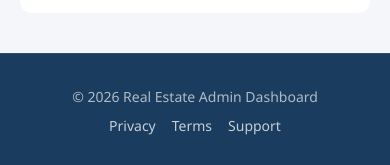
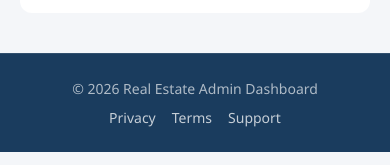
Before and after one commit to abdelrhman-shibl44/real-estate-admin-dashboard, a React (Vite) app: page /properties in a window 390 px wide. Shown: the part 3099-3264 px from the top of the page. Built offline with nearby package versions, Linux system fonts and the light colour scheme.

Commit message:
Refactor layout components for improved responsiveness and structure; update Footer styles, integrate NavbarSearch, and adjust CSS variables for Navbar height.

```diff
--- a/src/components/layout/Footer/index.jsx
+++ b/src/components/layout/Footer/index.jsx
@@ -1,7 +1,7 @@
 export default function Footer() {
   return (
     <footer className="footer mt-auto">
-      <div className="container-fluid py-3 d-flex flex-column flex-md-row justify-content-between align-items-center">
+      <div className="container-fluid py-2 d-flex flex-column flex-md-row justify-content-between align-items-center">
         <p className="mb-0">
           © {new Date().getFullYear()} Real Estate Admin Dashboard
         </p>
--- a/src/components/layout/Navbar/NavbarRight.jsx
+++ b/src/components/layout/Navbar/NavbarRight.jsx
@@ -1,11 +1,10 @@
+import NavbarSearch from "./NavbarSearch";
+
 export default function NavbarRight() {
   return (
     <div className="d-flex align-items-center gap-3 gap-md-3">
       {/* Search (hidden on small screens) */}
-      <button className="btn btn-light d-none d-md-inline-flex">
-        <i className="bi bi-search"></i>
-      </button>
-
+      <NavbarSearch />
       {/* Notifications */}
       <button className="btn btn-light position-relative">
         <i className="bi bi-bell"></i>
@@ -16,7 +15,6 @@ export default function NavbarRight() {
           3
         </span>
       </button>
-
       {/* User: show only avatar on mobile */}
       <div className="d-flex align-items-center gap-2">
         <div
--- a/src/components/layout/Navbar/NavbarSearch.jsx
+++ b/src/components/layout/Navbar/NavbarSearch.jsx
@@ -1,7 +1,11 @@
-import React from "react";
-
 const NavbarSearch = () => {
-  return <div>NavbarSearch</div>;
+  return (
+    <>
+      <button className="btn btn-light d-none d-md-inline-flex">
+        <i className="bi bi-search"></i>
+      </button>
+    </>
+  );
 };
 
 export default NavbarSearch;
--- a/src/data/properties.js
+++ b/src/data/properties.js
@@ -136,12 +136,3 @@ export const properties = [
     ],
   },
 ];
-
-export const stats = {
-  totalProperties: properties.length,
-  totalClients: 124,
-  newRequests: 18,
-  totalSales: properties
-    .filter((p) => p.status === "Sold")
-    .reduce((sum, p) => sum + p.price, 0),
-};
--- a/src/index.css
+++ b/src/index.css
@@ -1,7 +1,7 @@
 :root {
   /* Layout */
   --sidebar-width: 260px;
-  --nav-h: 86px;
+  --nav-h: 135px;
 
   /* Brand */
   --primary-color: #1a3c5e;
@@ -78,9 +78,12 @@ body {
 /* Main Content */
 .main-content {
   margin-left: var(--sidebar-width);
-  min-height: calc(100vh - var(--nav-h));
+  /* min-height: calc(100vh - var(--nav-h)); */
   display: flex;
   flex-direction: column;
+}
+.main-content main {
+  min-height: calc(100vh - var(--nav-h));
 }
 
 /* Navbar */
```
